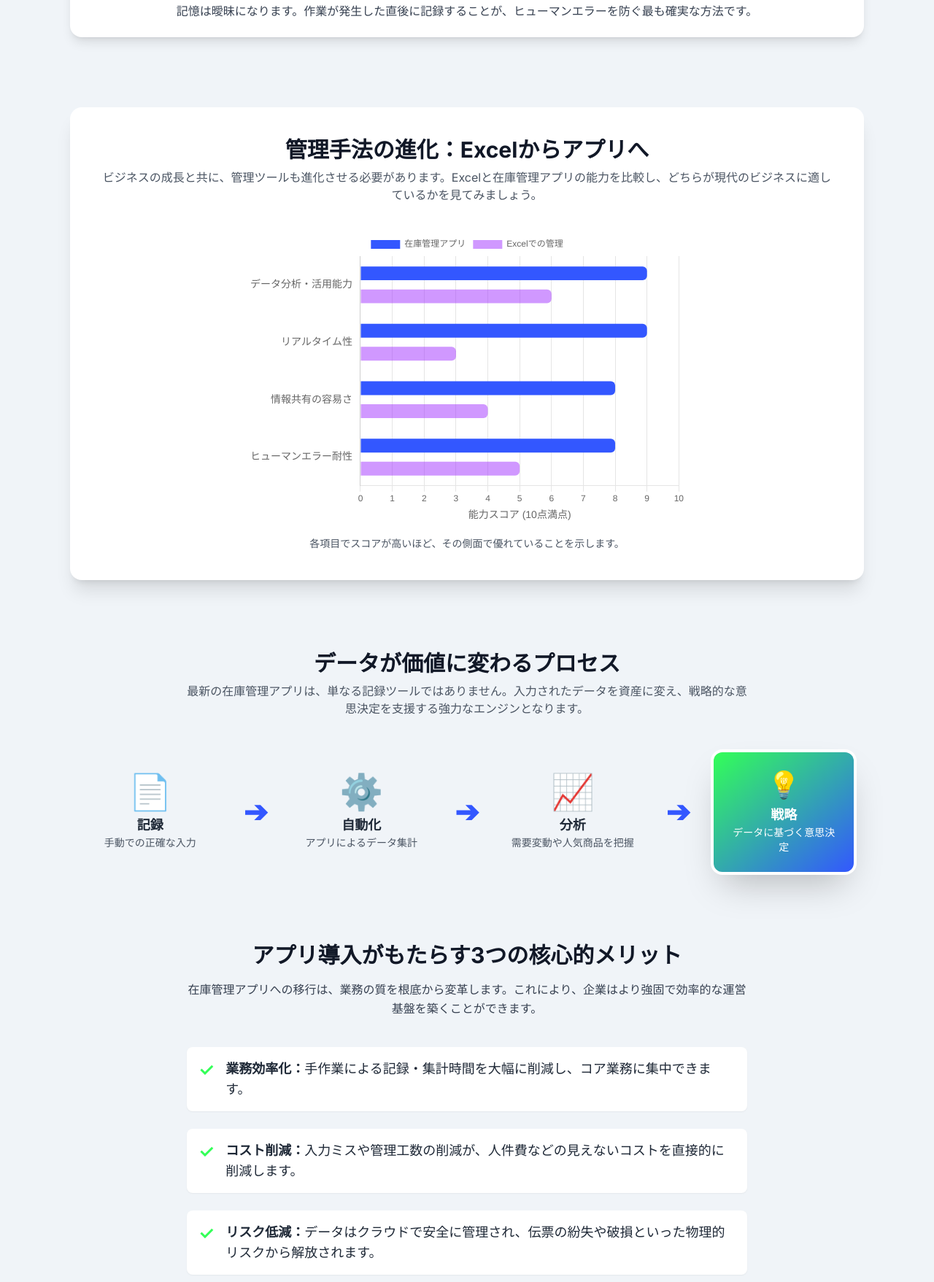
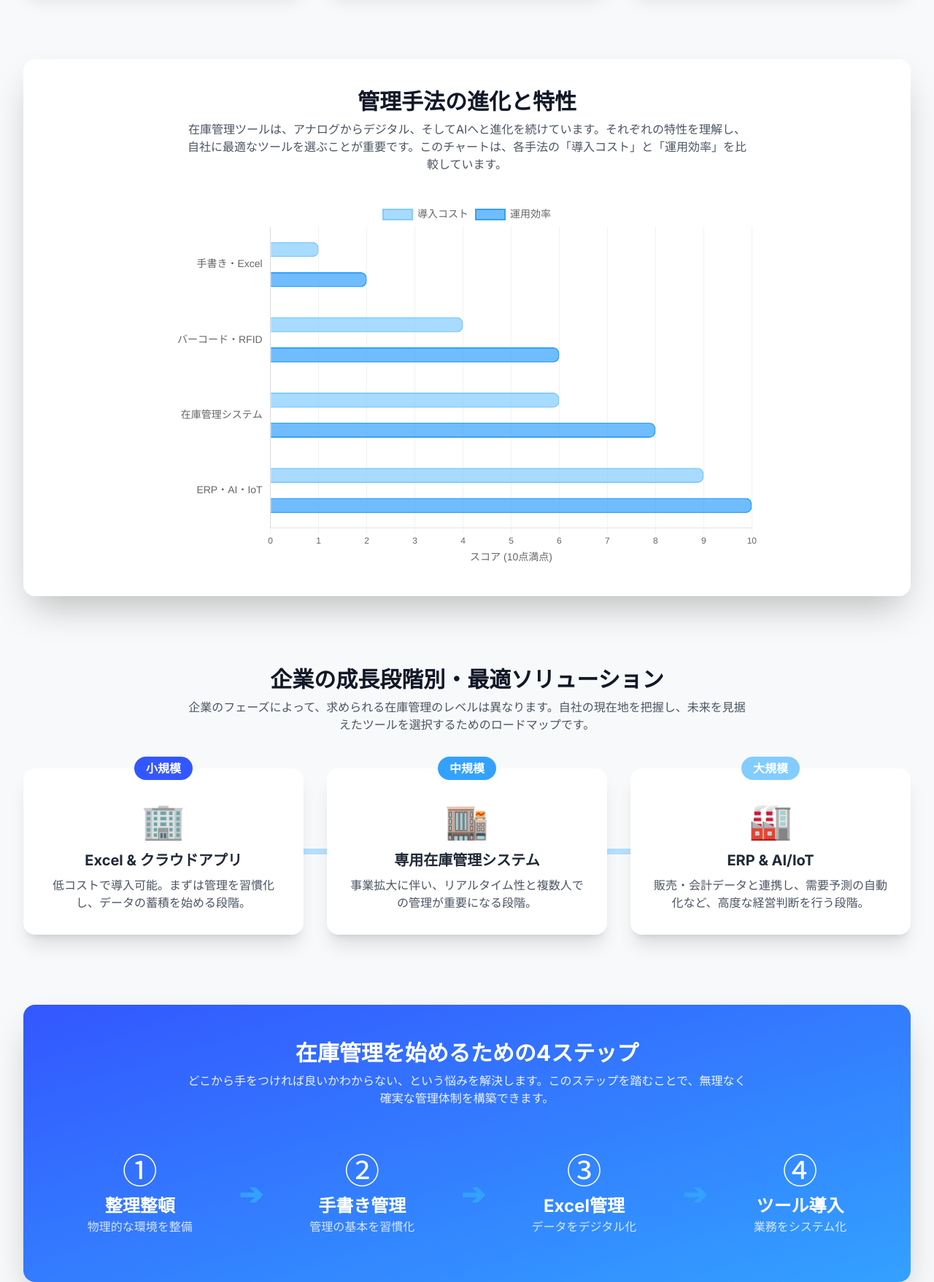
Before and after one commit to sugarboooy/monoc-content-summary.github.io, a plain HTML site: page pages/inout-voucher.html in a window 1280 px wide. Shown: the part 645-2402 px from the top of the page at 73% size. Drawn offline with nearby package versions, Linux system fonts and the light colour scheme.

Commit message:
在庫管理を知るページの内容を上書き

```diff
--- a/pages/inout-voucher.html
+++ b/pages/inout-voucher.html
@@ -3,7 +3,7 @@
 <head>
     <meta charset="UTF-8">
     <meta name="viewport" content="width=device-width, initial-scale=1.0">
-    <title>インフォグラフィック：入出庫伝票から始める在庫管理の最適化</title>
+    <title>インフォグラフィック：成長を加速させる在庫管理戦略</title>
     <script src="https://cdn.tailwindcss.com"></script>
     <script src="https://cdn.jsdelivr.net/npm/chart.js"></script>
     <link rel="preconnect" href="https://fonts.googleapis.com">
@@ -12,135 +12,137 @@
     <style>
         body {
             font-family: 'Inter', 'Noto Sans JP', sans-serif;
-            background-color: #F0F4F8;
+            background-color: #F8F9FA;
         }
         .chart-container {
             position: relative;
             width: 100%;
-            max-width: 600px;
+            max-width: 800px;
             margin-left: auto;
             margin-right: auto;
-            height: 350px;
-            max-height: 450px;
+            height: 400px;
+            max-height: 500px;
         }
         @media (min-width: 768px) {
             .chart-container {
-                height: 400px;
+                height: 500px;
             }
         }
-        .flow-arrow {
+        .step-arrow {
             font-size: 2.5rem;
             line-height: 1;
-            color: #3357FF;
+            color: #33A1FF;
             font-weight: 900;
         }
-        .kpi-card {
-            background-color: white;
-            border-radius: 1rem;
-            box-shadow: 0 10px 15px -3px rgba(0, 0, 0, 0.1), 0 4px 6px -2px rgba(0, 0, 0, 0.05);
-            padding: 1.5rem;
-            text-align: center;
-            border-left: 5px solid;
+        .gradient-text {
+            background: linear-gradient(45deg, #3357FF, #33A1FF);
+            -webkit-background-clip: text;
+            -webkit-text-fill-color: transparent;
         }
     </style>
 </head>
 <body class="text-gray-800">
 
-    <div class="container mx-auto p-4 sm:p-8 max-w-6xl">
+    <div class="container mx-auto p-4 sm:p-8 max-w-7xl">
 
         <header class="text-center mb-20">
-            <h1 class="text-4xl md:text-6xl font-black text-[#3357FF] tracking-tighter">一枚の伝票から始まる、在庫管理革命。</h1>
-            <p class="mt-4 text-lg md:text-xl text-gray-600">正確な入出庫記録が、ビジネスの未来をどう変えるか。</p>
+            <h1 class="text-4xl md:text-6xl font-black gradient-text tracking-tighter">在庫は、資産か、負債か。</h1>
+            <p class="mt-4 text-lg md:text-xl text-gray-600">企業の競争力を左右する、在庫管理の全貌を解き明かす。</p>
         </header>
 
         <main class="space-y-24">
 
             <section>
                 <div class="text-center">
-                    <h2 class="text-3xl font-bold text-gray-900 mb-4">なぜ「正確な記録」が全ての基礎なのか？</h2>
-                    <p class="max-w-3xl mx-auto text-gray-600 mb-12">入出庫伝票は、単なる紙切れではありません。それは企業の資産（在庫）の動きを物語る、最も重要な一次情報です。この記録の正確性が、在庫管理全体の精度を決定づけます。</p>
+                    <h2 class="text-3xl font-bold text-gray-900 mb-4">経営の根幹を揺るがす3つの課題</h2>
+                    <p class="max-w-3xl mx-auto text-gray-600 mb-12">在庫管理は単なる倉庫業務ではありません。企業のキャッシュフローから顧客満足度まで、あらゆる側面に影響を与える最重要経営課題です。適切な管理はこれらの課題を解決します。</p>
                 </div>
-                <div class="grid grid-cols-1 md:grid-cols-3 gap-8">
-                    <div class="kpi-card border-[#FF5733]">
-                        <p class="text-5xl mb-2">❓</p>
-                        <h3 class="text-xl font-bold mb-2">読み間違い</h3>
-                        <p class="text-gray-600">手書きによる曖昧な文字は、誤ったデータ入力の第一歩です。</p>
+                <div class="grid grid-cols-1 md:grid-cols-3 gap-8 text-center">
+                    <div class="bg-white p-8 rounded-2xl shadow-xl border-t-8 border-[#3357FF]">
+                        <p class="text-6xl mb-4">📉</p>
+                        <h3 class="text-2xl font-bold mb-2">過剰在庫の防止</h3>
+                        <p class="text-gray-600 leading-relaxed">保管コスト、廃棄ロス、キャッシュフローの悪化を防ぎ、経営資源を最適化します。</p>
                     </div>
-                    <div class="kpi-card border-[#A133FF]">
-                        <p class="text-5xl mb-2">🗑️</p>
-                        <h3 class="text-xl font-bold mb-2">汚損・破損</h3>
-                        <p class="text-gray-600">物理的なダメージにより、重要な情報が読み取れなくなる可能性があります。</p>
+                    <div class="bg-white p-8 rounded-2xl shadow-xl border-t-8 border-[#33A1FF]">
+                        <p class="text-6xl mb-4">📈</p>
+                        <h3 class="text-2xl font-bold mb-2">在庫不足の回避</h3>
+                        <p class="text-gray-600 leading-relaxed">販売機会の損失を防ぎ、顧客の信頼を維持することで、売上とブランド価値を向上させます。</p>
                     </div>
-                    <div class="kpi-card border-[#FF33A1]">
-                        <p class="text-5xl mb-2">💨</p>
-                        <h3 class="text-xl font-bold mb-2">紛失</h3>
-                        <p class="text-gray-600">記録そのものが失われ、在庫数に致命的なズレを生じさせます。</p>
+                    <div class="bg-white p-8 rounded-2xl shadow-xl border-t-8 border-[#82CCFF]">
+                        <p class="text-6xl mb-4">👁️</p>
+                        <h3 class="text-2xl font-bold mb-2">経営状況の可視化</h3>
+                        <p class="text-gray-600 leading-relaxed">正確な資産状況をリアルタイムで把握し、データに基づいた迅速な経営判断を可能にします。</p>
                     </div>
-                </div>
-                <div class="mt-8 text-center bg-white p-6 rounded-2xl shadow-lg">
-                    <p class="text-2xl font-bold text-[#3357FF]">記入の鉄則: 「その場で書く」</p>
-                    <p class="text-gray-700 mt-2">記憶は曖昧になります。作業が発生した直後に記録することが、ヒューマンエラーを防ぐ最も確実な方法です。</p>
                 </div>
             </section>
 
-            <section class="bg-white p-6 sm:p-10 rounded-2xl shadow-xl">
+            <section class="bg-white p-6 sm:p-10 rounded-2xl shadow-2xl">
                 <div class="text-center mb-10">
-                    <h2 class="text-3xl font-bold text-gray-900">管理手法の進化：Excelからアプリへ</h2>
-                    <p class="text-gray-600 mt-2">ビジネスの成長と共に、管理ツールも進化させる必要があります。Excelと在庫管理アプリの能力を比較し、どちらが現代のビジネスに適しているかを見てみましょう。</p>
+                    <h2 class="text-3xl font-bold text-gray-900">管理手法の進化と特性</h2>
+                    <p class="text-gray-600 mt-2 max-w-3xl mx-auto">在庫管理ツールは、アナログからデジタル、そしてAIへと進化を続けています。それぞれの特性を理解し、自社に最適なツールを選ぶことが重要です。このチャートは、各手法の「導入コスト」と「運用効率」を比較しています。</p>
                 </div>
                 <div class="chart-container">
                     <canvas id="methodComparisonChart"></canvas>
                 </div>
-                <p class="text-center text-sm text-gray-600 mt-4">各項目でスコアが高いほど、その側面で優れていることを示します。</p>
             </section>
 
             <section>
-                 <div class="text-center mb-12">
-                    <h2 class="text-3xl font-bold text-gray-900">データが価値に変わるプロセス</h2>
-                    <p class="text-gray-600 mt-2 max-w-3xl mx-auto">最新の在庫管理アプリは、単なる記録ツールではありません。入力されたデータを資産に変え、戦略的な意思決定を支援する強力なエンジンとなります。</p>
+                <div class="text-center mb-12">
+                    <h2 class="text-3xl font-bold text-gray-900">企業の成長段階別・最適ソリューション</h2>
+                    <p class="text-gray-600 mt-2 max-w-3xl mx-auto">企業のフェーズによって、求められる在庫管理のレベルは異なります。自社の現在地を把握し、未来を見据えたツールを選択するためのロードマップです。</p>
                 </div>
-                <div class="flex flex-col md:flex-row items-center justify-center space-y-8 md:space-y-0 md:space-x-8 text-center">
-                    <div class="w-48">
-                        <p class="text-5xl">📄</p>
-                        <p class="font-bold text-lg mt-2">記録</p>
-                        <p class="text-sm text-gray-600">手動での正確な入力</p>
+                <div class="relative grid grid-cols-1 md:grid-cols-3 gap-8 text-center">
+                     <div class="absolute top-1/2 left-0 w-full h-2 bg-[#B4E0FF] hidden md:block" style="transform: translateY(-50%); z-index: -1;"></div>
+                    <div class="relative bg-white p-8 rounded-2xl shadow-xl">
+                         <div class="absolute -top-4 left-1/2 -translate-x-1/2 bg-[#3357FF] text-white font-bold px-4 py-1 rounded-full">小規模</div>
+                        <p class="text-5xl my-4">🏢</p>
+                        <h3 class="text-xl font-bold">Excel & クラウドアプリ</h3>
+                        <p class="text-gray-600 mt-2">低コストで導入可能。まずは管理を習慣化し、データの蓄積を始める段階。</p>
                     </div>
-                    <div class="flow-arrow transform rotate-90 md:rotate-0">➔</div>
-                    <div class="w-48">
-                        <p class="text-5xl">⚙️</p>
-                        <p class="font-bold text-lg mt-2">自動化</p>
-                        <p class="text-sm text-gray-600">アプリによるデータ集計</p>
+                    <div class="relative bg-white p-8 rounded-2xl shadow-xl">
+                        <div class="absolute -top-4 left-1/2 -translate-x-1/2 bg-[#33A1FF] text-white font-bold px-4 py-1 rounded-full">中規模</div>
+                        <p class="text-5xl my-4">🏬</p>
+                        <h3 class="text-xl font-bold">専用在庫管理システム</h3>
+                        <p class="text-gray-600 mt-2">事業拡大に伴い、リアルタイム性と複数人での管理が重要になる段階。</p>
                     </div>
-                    <div class="flow-arrow transform rotate-90 md:rotate-0">➔</div>
-                    <div class="w-48">
-                        <p class="text-5xl">📈</p>
-                        <p class="font-bold text-lg mt-2">分析</p>
-                        <p class="text-sm text-gray-600">需要変動や人気商品を把握</p>
-                    </div>
-                     <div class="flow-arrow transform rotate-90 md:rotate-0">➔</div>
-                     <div class="bg-gradient-to-br from-[#33FF57] to-[#3357FF] text-white p-6 rounded-xl shadow-2xl w-48 ring-4 ring-white">
-                        <p class="text-4xl">💡</p>
-                        <p class="font-bold text-lg mt-2">戦略</p>
-                        <p class="text-sm">データに基づく意思決定</p>
+                    <div class="relative bg-white p-8 rounded-2xl shadow-xl">
+                        <div class="absolute -top-4 left-1/2 -translate-x-1/2 bg-[#82CCFF] text-white font-bold px-4 py-1 rounded-full">大規模</div>
+                        <p class="text-5xl my-4">🏭</p>
+                        <h3 class="text-xl font-bold">ERP & AI/IoT</h3>
+                        <p class="text-gray-600 mt-2">販売・会計データと連携し、需要予測の自動化など、高度な経営判断を行う段階。</p>
                     </div>
                 </div>
             </section>
 
-            <section>
-                 <div class="max-w-3xl mx-auto text-center">
-                    <h2 class="text-3xl font-bold text-gray-900 mb-4">アプリ導入がもたらす3つの核心的メリット</h2>
-                    <p class="mb-10 text-gray-700 leading-relaxed">在庫管理アプリへの移行は、業務の質を根底から変革します。これにより、企業はより強固で効率的な運営基盤を築くことができます。</p>
-                    <ul class="space-y-6 text-lg text-left">
-                        <li class="flex items-start p-4 bg-white rounded-lg shadow-sm"><span class="text-[#33FF57] font-bold text-2xl mr-4">✓</span><div><strong class="font-bold text-gray-800">業務効率化：</strong>手作業による記録・集計時間を大幅に削減し、コア業務に集中できます。</div></li>
-                        <li class="flex items-start p-4 bg-white rounded-lg shadow-sm"><span class="text-[#33FF57] font-bold text-2xl mr-4">✓</span><div><strong class="font-bold text-gray-800">コスト削減：</strong>入力ミスや管理工数の削減が、人件費などの見えないコストを直接的に削減します。</div></li>
-                        <li class="flex items-start p-4 bg-white rounded-lg shadow-sm"><span class="text-[#33FF57] font-bold text-2xl mr-4">✓</span><div><strong class="font-bold text-gray-800">リスク低減：</strong>データはクラウドで安全に管理され、伝票の紛失や破損といった物理的リスクから解放されます。</div></li>
-                    </ul>
+            <section class="bg-gradient-to-br from-[#3357FF] to-[#33A1FF] text-white p-8 sm:p-12 rounded-2xl shadow-2xl">
+                <div class="text-center mb-12">
+                    <h2 class="text-3xl font-bold">在庫管理を始めるための4ステップ</h2>
+                    <p class="mt-2 opacity-90 max-w-3xl mx-auto">どこから手をつければ良いかわからない、という悩みを解決します。このステップを踏むことで、無理なく確実な管理体制を構築できます。</p>
+                </div>
+                <div class="flex flex-col md:flex-row items-center justify-around flex-wrap">
+                    <div class="text-center p-4">
+                        <p class="text-5xl">①</p><p class="text-2xl mt-2 font-bold">整理整頓</p><p class="opacity-80">物理的な環境を整備</p>
+                    </div>
+                    <div class="step-arrow transform rotate-90 md:rotate-0 my-4 md:my-0">➔</div>
+                    <div class="text-center p-4">
+                        <p class="text-5xl">②</p><p class="text-2xl mt-2 font-bold">手書き管理</p><p class="opacity-80">管理の基本を習慣化</p>
+                    </div>
+                    <div class="step-arrow transform rotate-90 md:rotate-0 my-4 md:my-0">➔</div>
+                    <div class="text-center p-4">
+                        <p class="text-5xl">③</p><p class="text-2xl mt-2 font-bold">Excel管理</p><p class="opacity-80">データをデジタル化</p>
+                    </div>
+                     <div class="step-arrow transform rotate-90 md:rotate-0 my-4 md:my-0">➔</div>
+                    <div class="text-center p-4">
+                        <p class="text-5xl">④</p><p class="text-2xl mt-2 font-bold">ツール導入</p><p class="opacity-80">業務をシステム化</p>
+                    </div>
                 </div>
             </section>
         </main>
 
         <footer class="text-center mt-24 pt-8 border-t border-gray-300">
-            <p class="text-gray-600">正確なデータは、より良いビジネス判断の礎です。在庫管理のDXで、競争力を高めましょう。</p>
+            <p class="text-gray-600 text-lg">最適な在庫管理は、企業の持続的な成長を支える礎です。</p>
+            <p class="text-gray-500 mt-2">自社のステージに合った一歩を、今日から踏み出しましょう。</p>
+            <p class="text-xs text-gray-400 mt-8">Generated by Gemini</p>
         </footer>
     </div>
 
@@ -155,9 +157,7 @@
         };
 
         const wrapLabel = (label, maxLength = 16) => {
-            if (label.length <= maxLength) {
-                return label;
-            }
+            if (label.length <= maxLength) return label;
             const words = label.split(' ');
             const lines = [];
             let currentLine = '';
@@ -169,44 +169,43 @@
                     currentLine = (currentLine + ' ' + word).trim();
                 }
             });
-            if (currentLine) {
-                lines.push(currentLine.trim());
-            }
+            if (currentLine) lines.push(currentLine.trim());
             return lines;
         };
 
         const palette = {
-            blue: '#3357FF',
-            green: '#33FF57',
-            red: '#FF5733',
-            pink: '#FF33A1',
-            purple: '#A133FF',
-            lightGray: '#F0F4F8',
-            darkGray: '#333333'
+            primary: '#3357FF',
+            accent1: '#33A1FF',
+            accent2: '#82CCFF',
+            light: '#B4E0FF',
+            lighter: '#D9F0FF'
         };
 
         const methodComparisonCtx = document.getElementById('methodComparisonChart').getContext('2d');
-        const originalLabels = ['データ分析・活用能力', 'リアルタイム性', '情報共有の容易さ', 'ヒューマンエラー耐性'];
-        const wrappedLabels = originalLabels.map(label => wrapLabel(label));
+        const labels = ['手書き・Excel', 'バーコード・RFID', '在庫管理システム', wrapLabel('ERP・AI・IoT')];
 
         new Chart(methodComparisonCtx, {
             type: 'bar',
             data: {
-                labels: wrappedLabels,
+                labels: labels,
                 datasets: [
                     {
-                        label: '在庫管理アプリ',
-                        data: [9, 9, 8, 8],
-                        backgroundColor: palette.blue,
-                        borderRadius: 6,
-                        barPercentage: 0.6
+                        label: '導入コスト',
+                        data: [1, 4, 6, 9],
+                        backgroundColor: 'rgba(130, 204, 255, 0.7)',
+                        borderColor: palette.accent2,
+                        borderWidth: 2,
+                        borderRadius: 8,
+                        barPercentage: 0.5
                     },
                     {
-                        label: 'Excelでの管理',
-                        data: [6, 3, 4, 5],
-                        backgroundColor: 'rgba(161, 51, 255, 0.5)',
-                        borderRadius: 6,
-                        barPercentage: 0.6
+                        label: '運用効率',
+                        data: [2, 6, 8, 10],
+                        backgroundColor: 'rgba(51, 161, 255, 0.7)',
+                        borderColor: palette.accent1,
+                        borderWidth: 2,
+                        borderRadius: 8,
+                        barPercentage: 0.5
                     }
                 ]
             },
@@ -218,7 +217,8 @@
                     x: {
                         beginAtZero: true,
                         max: 10,
-                        title: { display: true, text: '能力スコア (10点満点)', font: { size: 14 } }
+                        title: { display: true, text: 'スコア (10点満点)', font: { size: 14 } },
+                        grid: { color: 'rgba(0,0,0,0.05)' }
                     },
                     y: {
                         grid: { display: false },
@@ -226,12 +226,20 @@
                     }
                 },
                 plugins: {
-                    legend: { position: 'top' },
-                    tooltip: { callbacks: { title: tooltipTitleCallback } }
+                    legend: { position: 'top', labels: { font: { size: 14 }} },
+                    tooltip: {
+                        callbacks: { title: tooltipTitleCallback },
+                        backgroundColor: '#fff',
+                        titleColor: '#333',
+                        bodyColor: '#666',
+                        borderColor: '#ddd',
+                        borderWidth: 1,
+                        padding: 10,
+                        cornerRadius: 8
+                    }
                 }
             }
         });
-
     </script>
 </body>
 </html>
```
